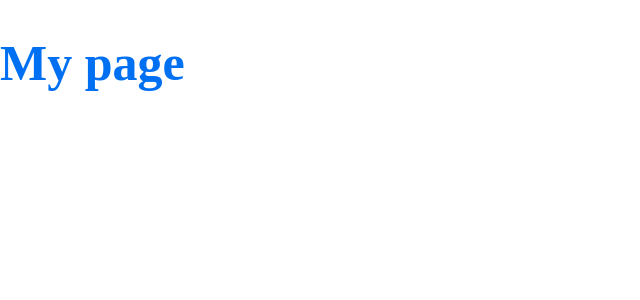
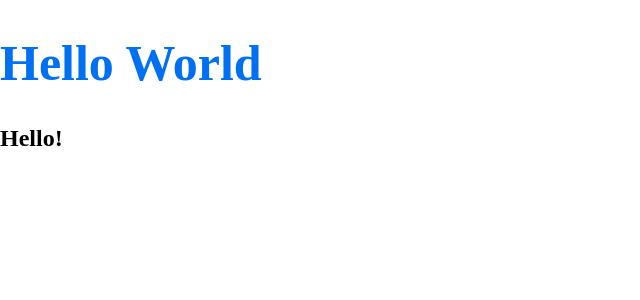
Before and after one commit to gabriel-brasil/instalura, a Next.js app: page / in a window 1280 px wide. Shown: the top 300 px of the page, without its empty margins (0-640 px from the left). Built offline with nearby package versions, Linux system fonts and the light colour scheme.

Commit message:
Primeira Aula do Bootcamp JAMStack

```diff
--- a/package.json
+++ b/package.json
@@ -4,6 +4,7 @@
   "scripts": {
     "dev": "next",
     "build": "next build",
+    "export": "next build && next export",
     "start": "next start"
   },
   "dependencies": {
--- a/pages/index.js
+++ b/pages/index.js
@@ -5,6 +5,15 @@ const Title = styled.h1`
   color: ${({ theme }) => theme.colors.primary};
 `
 
+function SubTitle(props) {
+  return <h2>{props.children}</h2>
+}
+
 export default function Home() {
-  return <Title>My page</Title>
+  return (
+    <>
+      <Title>Hello World</Title>
+      <SubTitle>Hello!</SubTitle>
+    </>
+  )
 }
```
Also changed, not shown: pages/404.js (added, +8 -0 lines).
